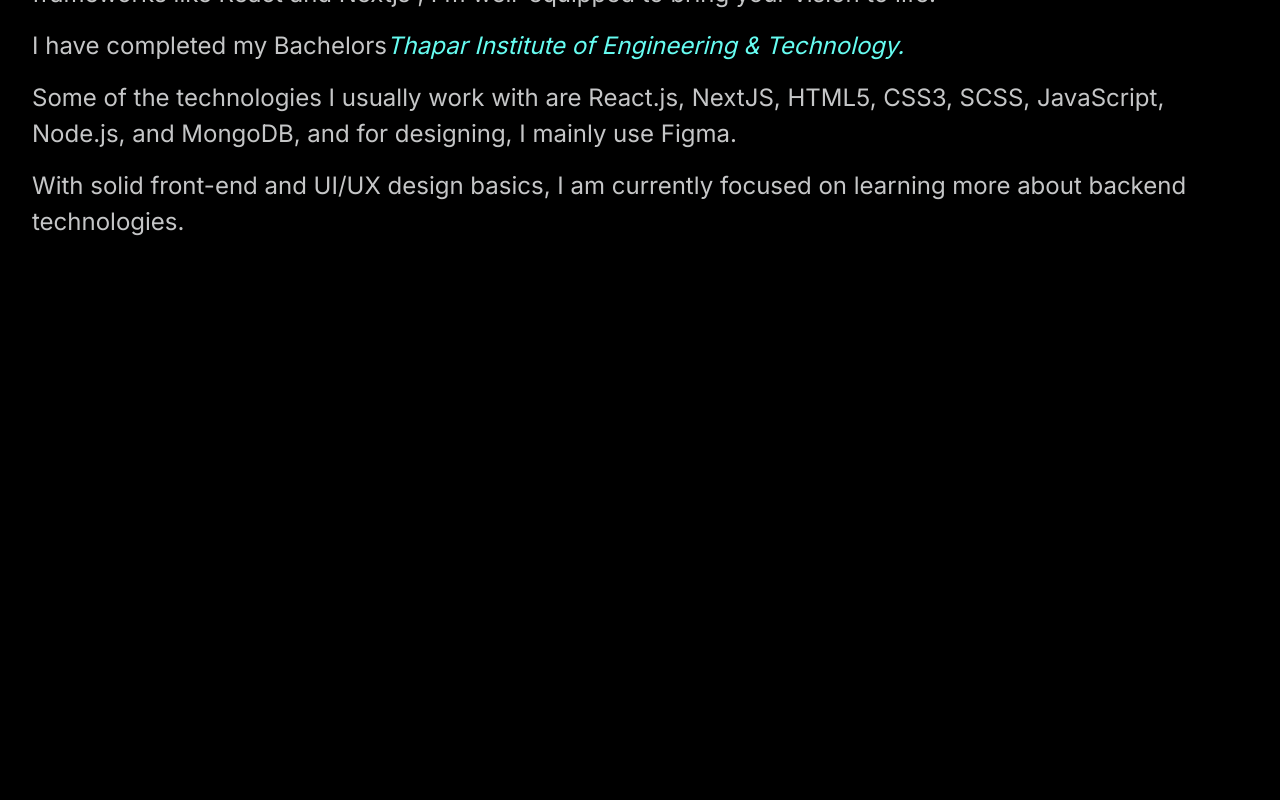
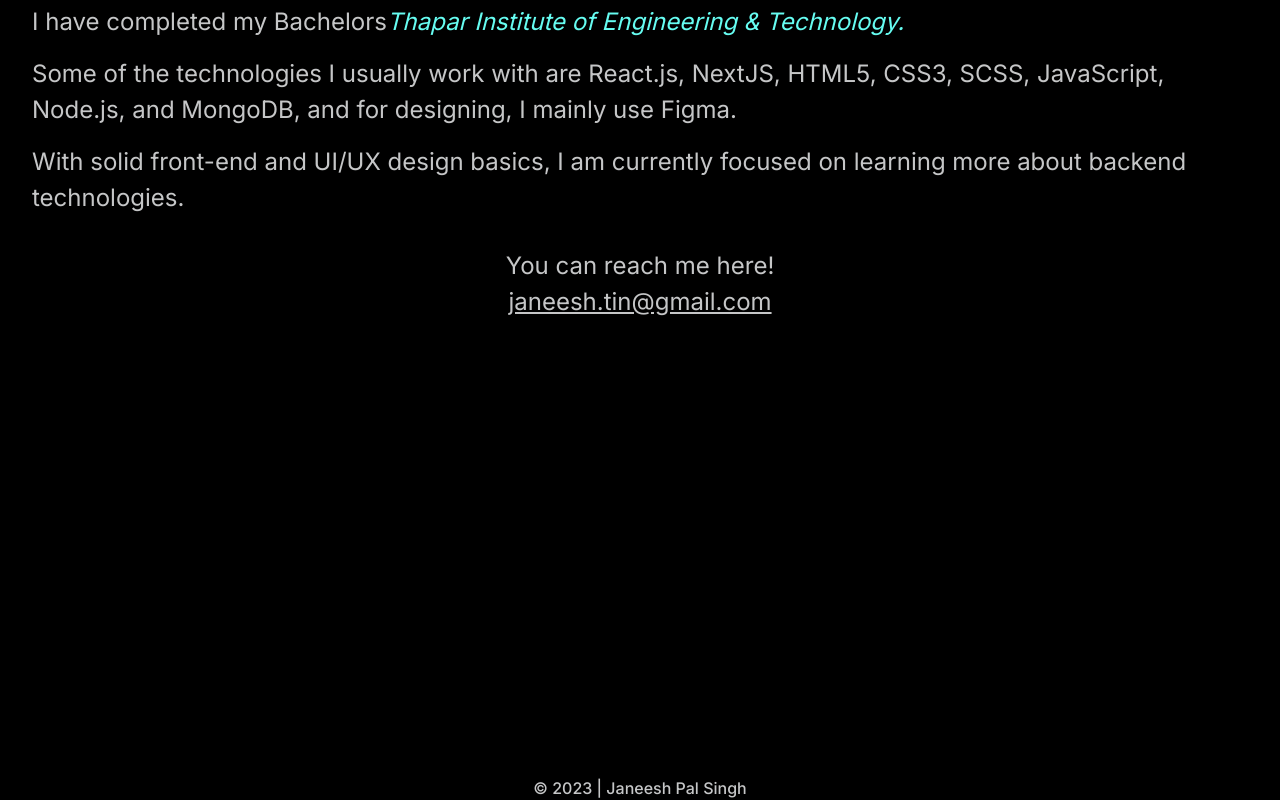
Before and after one commit to janeesh27/portfolio-2, a Next.js app in the folder portfolio-2/: page /about in a window 1280 px wide. Shown: the part 292-1092 px from the top of the page. Before the commit the page ends 800 px from the top, so only its background shows below. Built offline with nearby package versions, Linux system fonts and the light colour scheme.

Commit message:
ADDED FOOTER

```diff
--- a/portfolio-2/src/app/about/page.jsx
+++ b/portfolio-2/src/app/about/page.jsx
@@ -24,7 +24,7 @@ const page = (children) => {
           on learning more about backend technologies.
         </div>
         <div className="h-8"></div>
-        <div className="text-center text-[1rem] sm:text-[1.5rem]">
+        <div className="text-center text-[#C5C6C7] text-[1rem] sm:text-[1.5rem]">
           You can reach me here!<br></br>
           <span className="underline hover:text-[#66FCF1]">
             janeesh.tin@gmail.com
--- a/portfolio-2/src/app/layout.js
+++ b/portfolio-2/src/app/layout.js
@@ -2,8 +2,6 @@ import "./globals.css";
 import { Inter } from "next/font/google";
 import Navbar from "@/components/Navbar";
 import Footer from "@/components/Footer";
-//import Footer from "@/components/footer/Footer";
-
 const inter = Inter({ subsets: ["latin"] });
 
 export const metadata = {
@@ -15,8 +13,8 @@ export default function RootLayout({ children }) {
     <html lang="en">
       <body className={inter.className}>
         <Navbar />
+        {children}
         <Footer />
-        {children}
       </body>
     </html>
   );
--- a/portfolio-2/src/components/Footer.jsx
+++ b/portfolio-2/src/components/Footer.jsx
@@ -3,7 +3,9 @@ import React from "react";
 const footer = () => {
   return (
     <>
-      <div className="text-center">Janeesh Pal Singh</div>
+      <div className="text-center text-[#C5C6C7] font-medium transform translate-y-[60vh]">
+        © 2023 | Janeesh Pal Singh
+      </div>
     </>
   );
 };
--- a/portfolio-2/src/components/Hero.jsx
+++ b/portfolio-2/src/components/Hero.jsx
@@ -2,6 +2,7 @@
 import React from "react";
 import { FaGithub, FaLinkedin, FaLinkedinIn, FaTwitter } from "react-icons/fa";
 import TypingElement from "./Typingelement";
+
 const Hero = () => {
   return (
     <>
```
